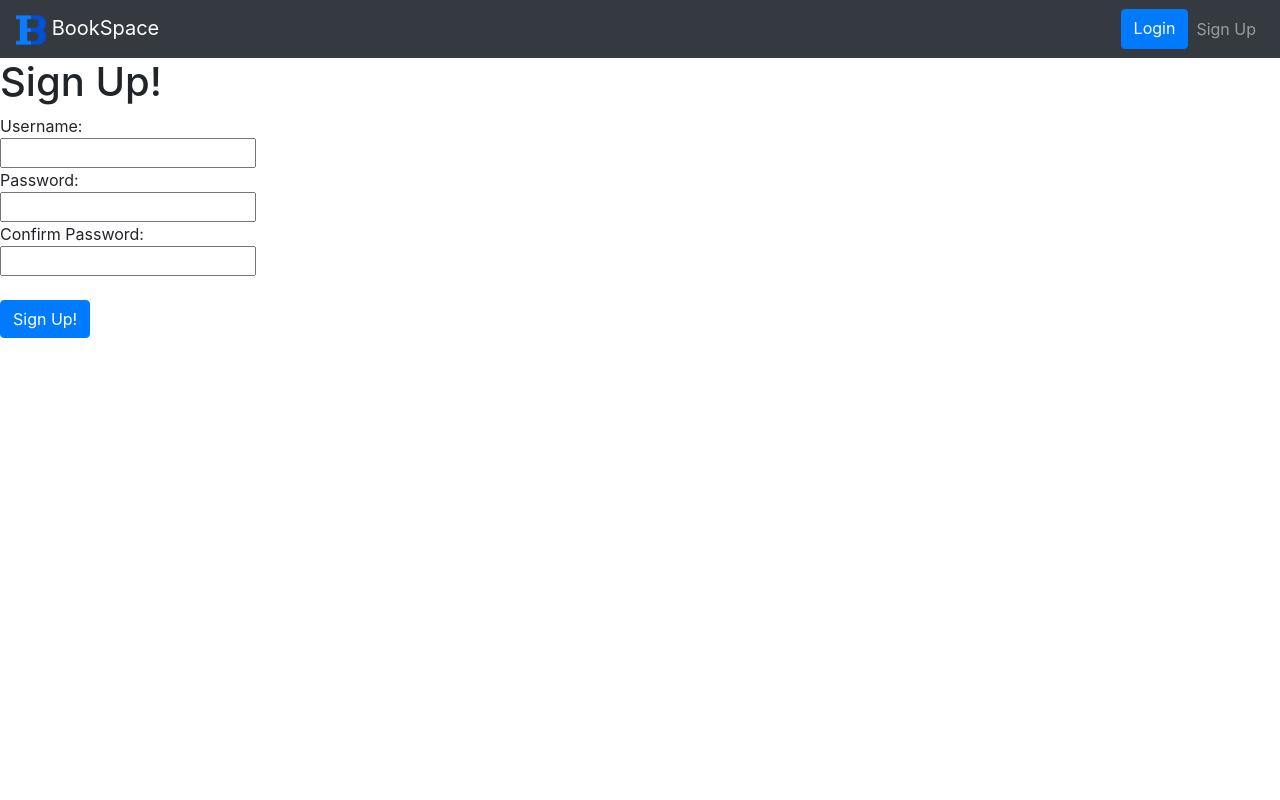
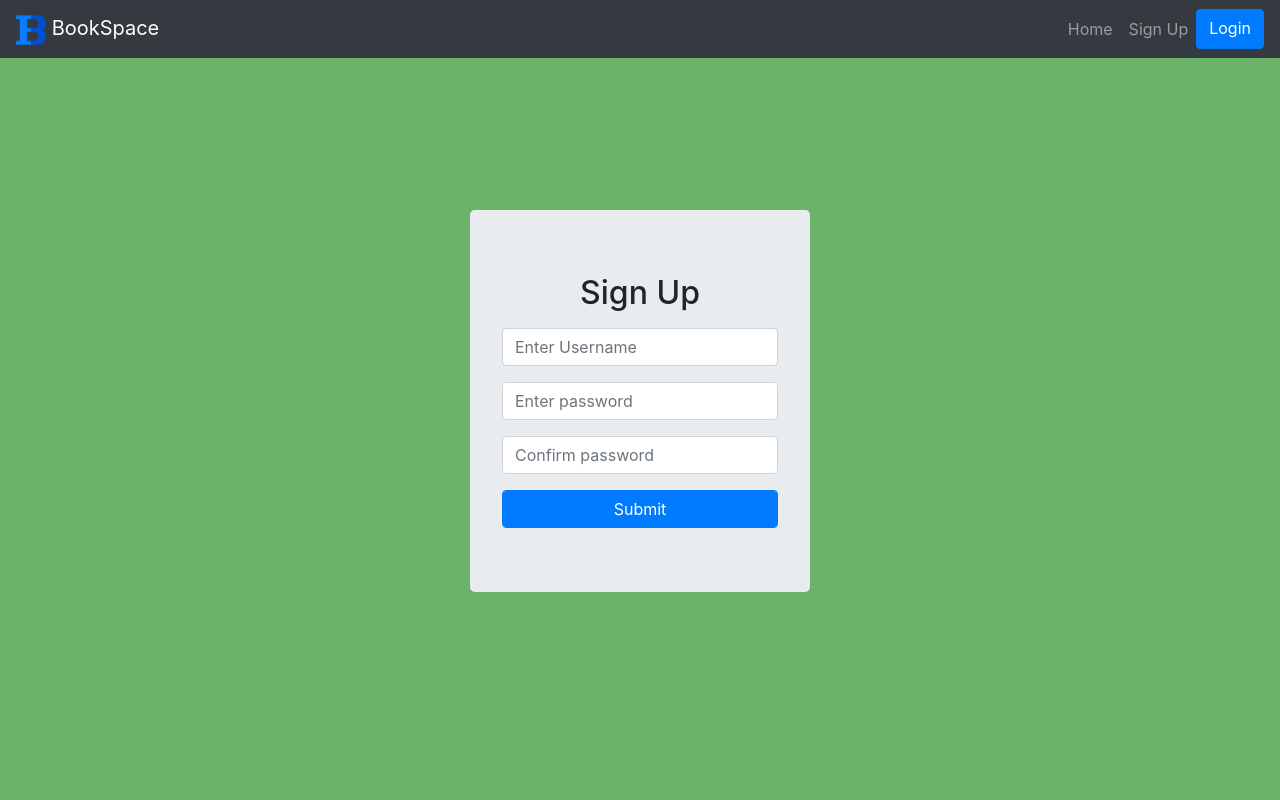
Before and after one commit to Magofoco/Porticode, a Django app: page /accounts/signup/ in a window 1280 px wide. Run offline with Django 3.2, Linux system fonts and the light colour scheme; some libraries are stand-ins or nearby versions.

Commit message:
commit before i fall asleep

```diff
--- a/accounts/templates/accounts/signup.html
+++ b/accounts/templates/accounts/signup.html
@@ -2,9 +2,41 @@
 
 {% block content %}
 
+<body style="background-color:#6BB369">
+  <div class="row">
+    <div class="container vertical-center">
+      <div></div>
+      <div class="col-lg-4">
+        <div class="jumbotron align-center">
+          <h2> Sign Up </h2>
+          <p>
             {% if error %}
             {{ error }}
-<br />
+            {% endif %}
+          </p>
+          <form method="POST" action="{% url 'signup' %}">
+            {% csrf_token %}
+            <div class="form-group">
+              <input class="form-control" type="text" name="username" placeholder="Enter Username" />
+            </div>
+            <div class="form-group">
+              <input class="form-control" type="password" name="password1" placeholder="Enter password" />
+            </div>
+            <div class="form-group">
+              <input class="form-control" type="password" name="password2" placeholder="Confirm password" />
+            </div>
+            <button type="submit" class="btn btn-primary form-control">Submit</button>
+          </form>
+        </div>
+        <div class="col-lg-4"></div>
+      </div>
+    </div>
+  </div>
+</body>
+
+<!-- <body style="background-color:#6BB369">
+  {% if error %}
+  {{ error }}
   <br />
   {% endif %}
 
@@ -27,5 +59,5 @@ Confirm Password:
     <br />
     <input class="btn btn-primary" type="submit" value="Sign Up!" />
   </form>
-
+</body> -->
 {% endblock %}
--- a/mysite/templates/base.html
+++ b/mysite/templates/base.html
@@ -42,8 +42,9 @@
       </div>
       {% else %}
       <div class="navbar-nav ml-auto">
+        <a class="nav-item nav-link" href="{% url 'welcome' %}">Home</a>
+        <a class="nav-item nav-link" href="{% url 'signup' %}">Sign Up</a>
         <a class="nav-item btn btn-primary" href="{% url 'login' %}">Login</a>
-        <a class="nav-item nav-link" href="{% url 'signup' %}">Sign Up</a>
       </div>
       {% endif %}
     </div>
@@ -51,12 +52,4 @@
 </header>
   {% block content %}
   {% endblock %}
-
-
-  <!-- Bootstrap core JavaScript
-    ================================================== -->
-  <!-- Placed at the end of the document so the pages load faster -->
-
-
-
 </html>
```
Also changed, not shown: mysite/static/style.css (line endings or trailing spaces). Lines whose indentation alone changed are shown as unchanged.
